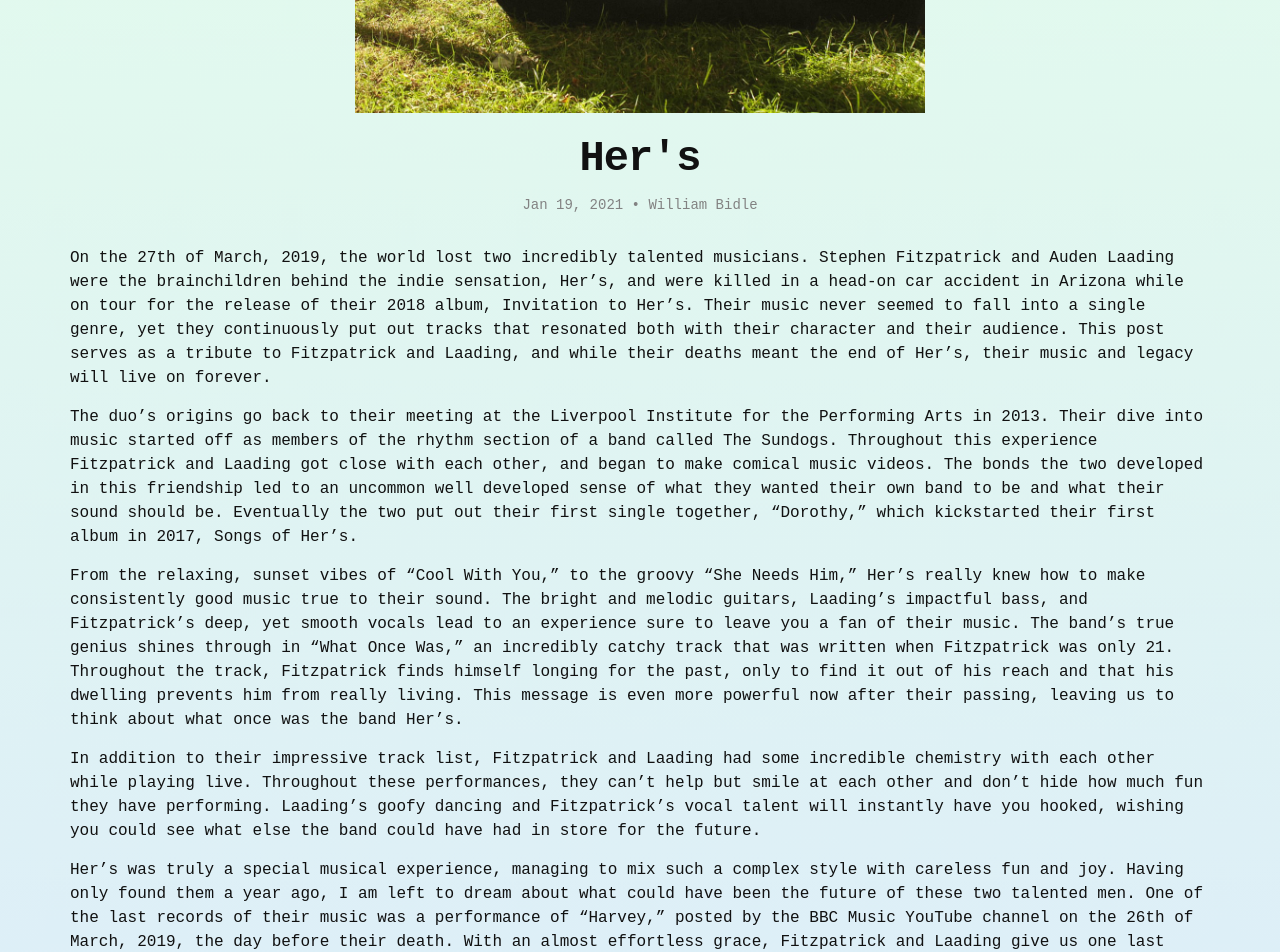
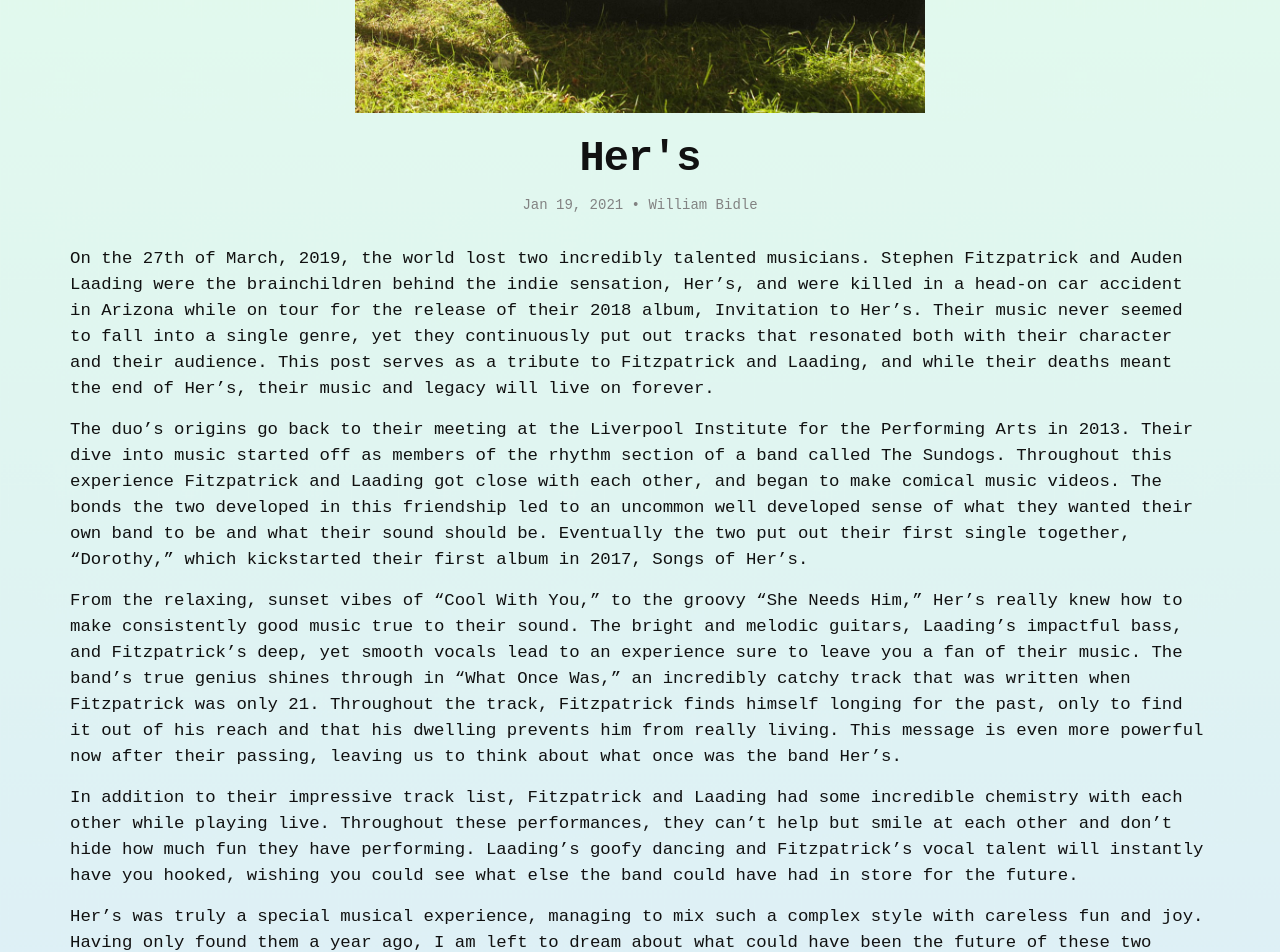
Before and after one commit to WilliamBidle/williambidle.github.io, a Jekyll site: the page built from _posts/2021-01-24-Hers.md, in a window 1280 px wide. Shown: the part 583-1535 px from the top of the page. Built offline with Jekyll 4.4.1, drawn with Linux system fonts in a browser that asks for light colours; comment, search, counter and statistics services are not loaded.

Commit message:
some stuff

```diff
--- a/_sass/minima.scss
+++ b/_sass/minima.scss
@@ -18,7 +18,7 @@
 // code I wrote for the background gradient
 body {
   background-image: url("/assets/images/site-background.png");
-  background-size: contain;
+  background-size: cover;
 }
 
 $grey-color:       #828282 !default;
--- a/_sass/minima/_feed.scss
+++ b/_sass/minima/_feed.scss
@@ -64,7 +64,7 @@
   .excerpt {
     // font-style: italic;
     font-size: 11.5pt;
-    margin-top: 20px;
+    margin-top: 10px;
     font-family: monospace;
   }
 
--- a/_sass/minima/_layout.scss
+++ b/_sass/minima/_layout.scss
@@ -244,6 +244,7 @@
 .post-content {
   margin-bottom: $spacing-unit;
   font-family: monospace;
+  font-size: 13pt;
 
   h2 {
     @include relative-font-size(2);
```
Also changed, not shown: _posts/2021-01-15-Glass-Animals-Dreamland.md (+6 -0 lines), _posts/2021-01-24-Hers.md (renamed from _posts/2021-01-24-Her's.md).
